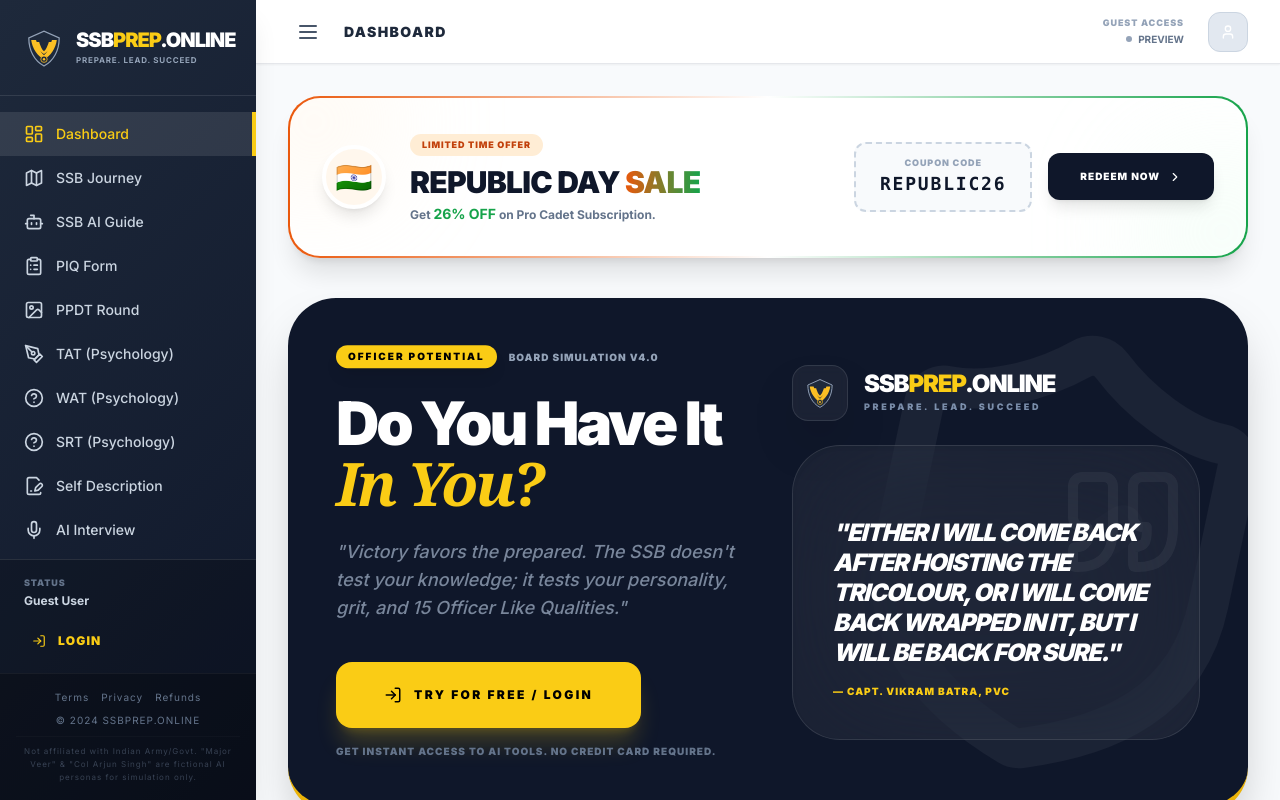
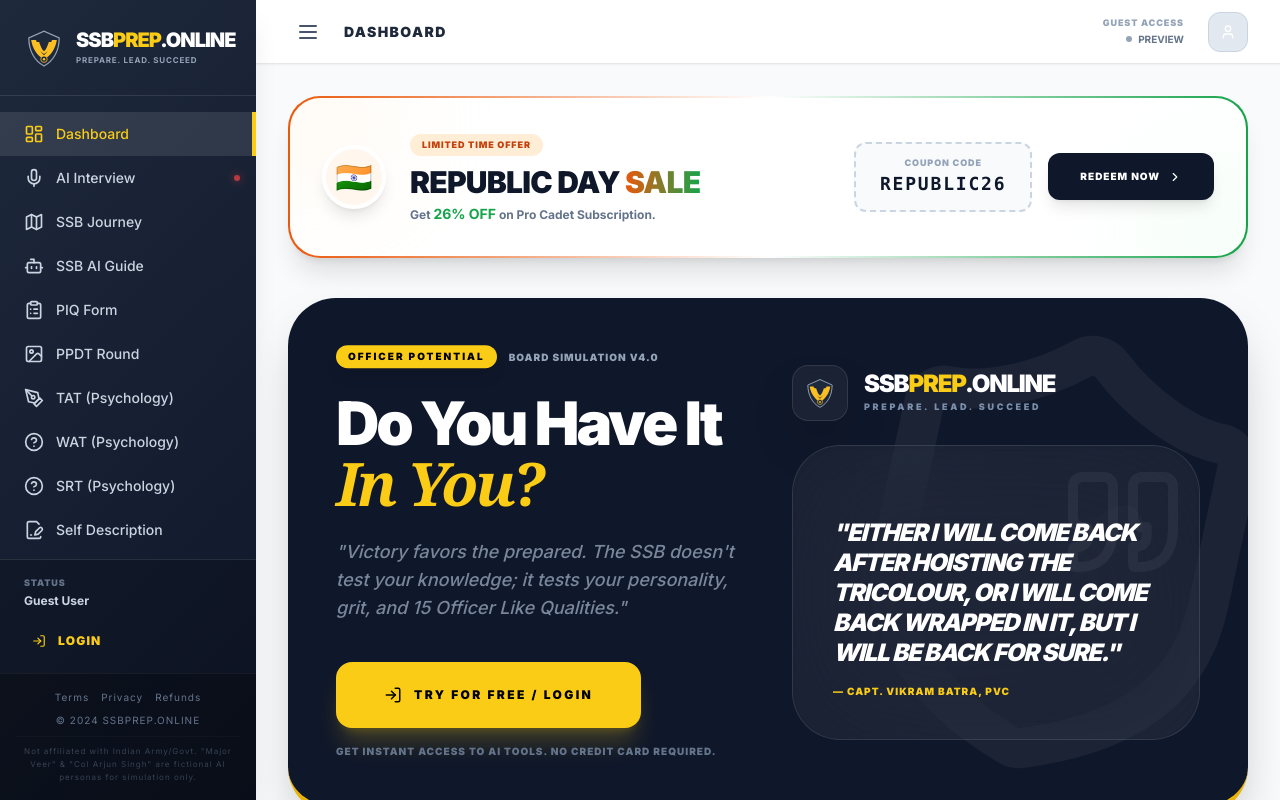
Before and after one commit to RajveerRwt/SSB-ACE, a React (Vite) app: page / in a window 1280 px wide. Built offline with nearby package versions, Linux system fonts and the light colour scheme.

Commit message:
feat: Promote AI Interview to top navigation
Elevates the AI Interview feature to the primary position in the navigation sidebar. This change aims to highlight this core functionality for SSB aspirants and improve its discoverability.

```diff
--- a/components/Layout.tsx
+++ b/components/Layout.tsx
@@ -56,8 +56,10 @@
     return () => window.removeEventListener('resize', handleResize);
   }, []);
 
+  // Updated Navigation Order: AI Interview moved to top
   const navItems = [
     { id: TestType.DASHBOARD, label: 'Dashboard', icon: LayoutDashboard },
+    { id: TestType.INTERVIEW, label: 'AI Interview', icon: Mic }, // Core Feature Promoted
     { id: TestType.STAGES, label: 'SSB Journey', icon: Map },
     { id: TestType.AI_BOT, label: 'SSB AI Guide', icon: Bot },
     { id: TestType.PIQ, label: 'PIQ Form', icon: ClipboardList },
@@ -66,7 +68,6 @@
     { id: TestType.WAT, label: 'WAT (Psychology)', icon: HelpCircle },
     { id: TestType.SRT, label: 'SRT (Psychology)', icon: HelpCircle },
     { id: TestType.SDT, label: 'Self Description', icon: FileSignature },
-    { id: TestType.INTERVIEW, label: 'AI Interview', icon: Mic },
     { id: TestType.CONTACT, label: 'Support Desk', icon: MessageSquare },
   ];
 
@@ -119,7 +120,7 @@
               <button
                 key={item.id}
                 onClick={() => handleNavClick(item.id)}
-                className={`w-full flex items-center gap-3 px-6 py-3 transition-colors text-left ${
+                className={`w-full flex items-center gap-3 px-6 py-3 transition-colors text-left relative group ${
                   activeTest === item.id
                     ? 'bg-white/10 text-yellow-400 border-r-4 border-yellow-400'
                     : 'text-slate-300 hover:bg-white/5 hover:text-white'
@@ -127,6 +128,9 @@
               >
                 <item.icon className="w-5 h-5 shrink-0" />
                 <span className="font-medium text-sm truncate">{item.label}</span>
+                {item.id === TestType.INTERVIEW && (
+                    <span className="absolute right-4 w-1.5 h-1.5 bg-red-500 rounded-full animate-pulse shadow-[0_0_8px_rgba(239,68,68,0.8)]" title="Live Core Feature" />
+                )}
               </button>
             ))}
 
```
